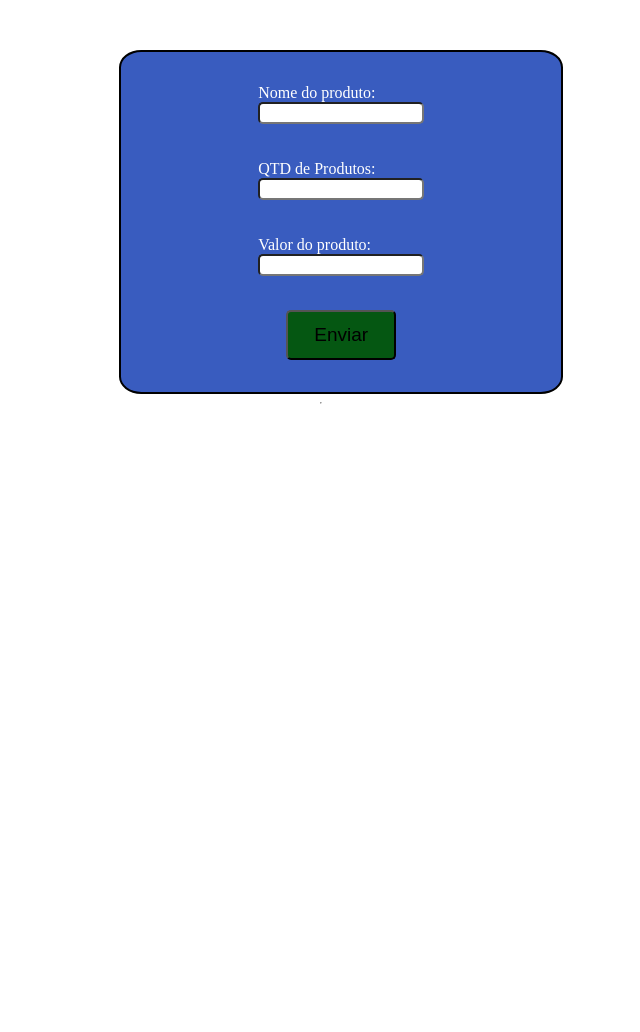
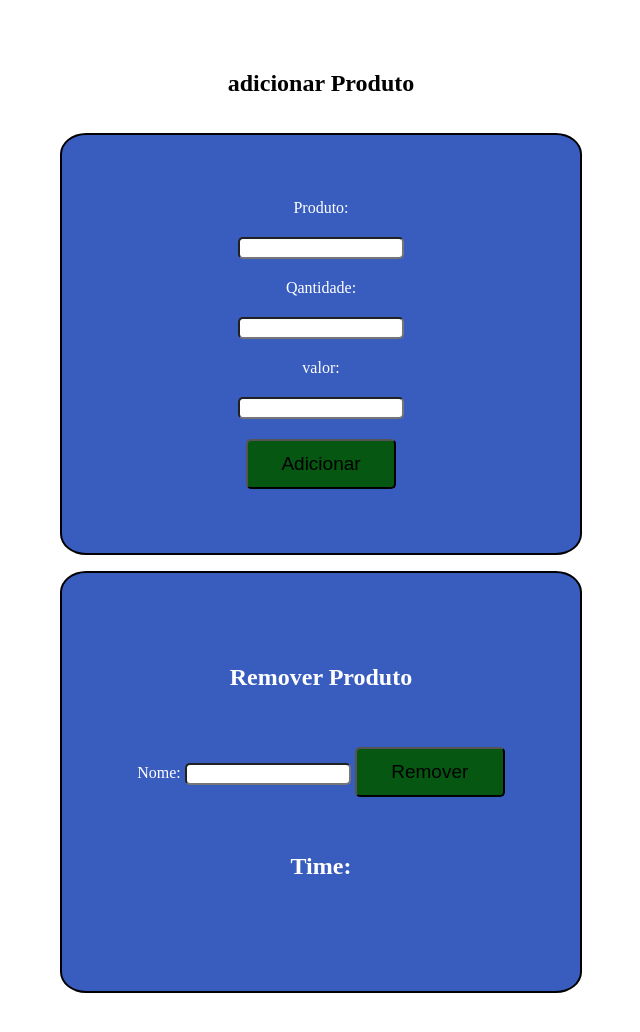
Before and after one commit to Nicholasfilipe/precificador-de-compras, a plain HTML site: page index.html in a window 1280 px wide. Shown: the whole page, without its empty margins (319-959 px from the left). Before the commit the page ends 800 px from the top, so only its background shows below. Drawn offline with Linux system fonts and the light colour scheme; no server answers; a web font is replaced by a local one.

Commit message:
new version
2.0

```diff
--- a/index.css
+++ b/index.css
@@ -24,13 +24,9 @@ body{
 
 
 }
-.form-input{
-    max-width: 250px;
-    max-height: 150px;
-    display: flex;
-    flex-direction: column;
 
-}
+
+
 input{
     font-family: "Pixelify Sans", sans-serif;
   font-optical-sizing: auto;
@@ -39,14 +35,31 @@ input{
   border-radius: 5px;
   color: rgb(0, 0, 0);
    background-color: rgb(255, 255, 255);
+  text-align: center;
 }
 button{
     background-color: rgb(5, 87, 18);
     border-radius: 5px ;
-    width: 110px;
+    width: 150px;
     height: 50px;
     font-size: 19px;
     font-family: "Bungee Spice", sans-serif;
     font-weight: 400;
     font-style: normal;
 }
+
+.form-remove{
+    padding: 5%;
+    display: flex;
+    align-items: center;
+    justify-content: center;
+    flex-direction: column;
+    color: white;
+    background-color: rgba(19, 61, 179, 0.836);
+    height: 300px;
+    width: 400px;
+    border-radius: 5%;
+    gap: 20px;
+    border: solid rgb(0, 0, 0) 2px;
+
+}
--- a/index.html
+++ b/index.html
@@ -12,26 +12,26 @@
     <title>Precificador de compras</title>
 </head>
 <body>
-    <div id="container">
-        <form class="form">
-            <div class="form-input">
-            <label for="ProductName">Nome do produto:</label>
-            <input type="text" id="ProductName"><br><br>
-            <label for="quantity">QTD de Produtos:</label>
-            <input type="number" id="quantity"><br><br>
-            <label for="productValue">Valor do produto:</label>
-            <input type="text" id="productValue"><br>
-        </div>
-            <br><br>
-            <button>Enviar</button>
-        </form>
-    </div>
-    <hr>
-    <div id="content">
-        <section id="products"></section>
+    <h2>adicionar Produto</h2>
+  <p class="form">
+    <label for="name">Produto:</label>
+    <input type="text" id="name">
+    <label for="quantity">Qantidade:</label>
+    <input type="text" id="quantity">
+    <label for="value">valor:</label>
+    <input type="text" id="value">
+    <button onclick="addProduct()">Adicionar</button>
+  </p>
+  <div class="form-remove">
+  <h2>Remover Produto</h2>
+  <p>
+    <label for="numberToRemove">Nome:</label>
+    <input type="text" id="nameToRemove">
+    <button onclick="removeProduct()">Remover</button>
+  </p>
+  <h2>Time:</h2>
+  <section id="products"></section>
 
-     </div>
-
-
+</div>
 </body>
 </html>
--- a/index.js
+++ b/index.js
@@ -1,52 +1,37 @@
-function renderProduct(productData){
-    const product = document.createElement('article')
-    product.classList.add('article')
-    product.id = `aricle-${productData.id}`
+function addProduct() {
+    const quantity = document.getElementById("quantity").value
+    const name = document.getElementById("name").value
+    const value = document.getElementById("value").value
 
-    const name = document.createElement('h3')
-    name.classList.add('name-tile')
-    name.textContent = productData.name
+    const confirmation = confirm("Adicionar " + name + " com a quantidade " + quantity + "?")
 
-    const quantity = document.createElement('h4')
-    quantity.classList.add('quantity-content')
-    quantity.innerHTML = productData.quantity
+    if (confirmation) {
+      const products = document.getElementById("products")
+      const productItem = document.createElement("div")
+      const productName = document.createElement('p')
+      const productquantity = document.createElement('p')
+      const productvalue = document.createElement('p')
+      productItem.id = "product-" + name
+      productItem.innerText = name + ": " + quantity + " " + "R$" + value
+      productItem.appendChild(productName)
+      productItem.appendChild(productvalue)
+      productItem.appendChild(productquantity)
+      products.appendChild(productItem)
 
-    const value = document.createElement('h5')
-    value.classList.add('value')
-    value.textContent = productData.value
+      document.getElementById("quantity").value = ""
+      document.getElementById("name").value = ""
+      document.getElementById("value").value = ""
+    }
+  }
 
-    product.append(name, quantity, value)
-    document.querySelector('#products').appendChild(product)
+  function removeProduct() {
+    const number = document.getElementById("nameToRemove").value
+    const productToRemove = document.getElementById("product-" + number)
 
-}
+    const confirmation = confirm("Remover o produto " + productToRemove.innerText + "?")
 
-async function fetchProducts() {
-    const products = await fetch("http://localhost:3000/products").then( res => res.json())
-    products.forEach(renderProduct)
-}
-
-document.addEventListener('DOMContentLoaded', () => {
-    fetchProducts()
-})
- const form = document.querySelector('form')
- form.addEventListener('submit', async (ev) => {
-    ev.preventDefault()
-
-    const productData = {
-        name: document.querySelector('#name').value,
-        quantity: document.querySelector('#quantity').value,
-        value: document.querySelector('#value').value
+    if (confirmation) {
+      document.getElementById("products").removeChild(productToRemove)
+      document.getElementById("nameToRemove").value = ""
     }
-    const response = await fetch('http://localhost:3000/products', {
-        method: 'POST',
-        headers: {
-            'content-Typ': 'application/json'
-        },
-        body: JSON.stringify(productData)
-    })
-    const savedProduct = await response.json()
-    form.reset()
-    renderProduct(savedProduct)
-
-    console.log(savedProduct)
- })
+  }
```
Also changed, not shown: db.json (deleted, +0 -16 lines), package.json (deleted, +0 -15 lines), 1 other file.
